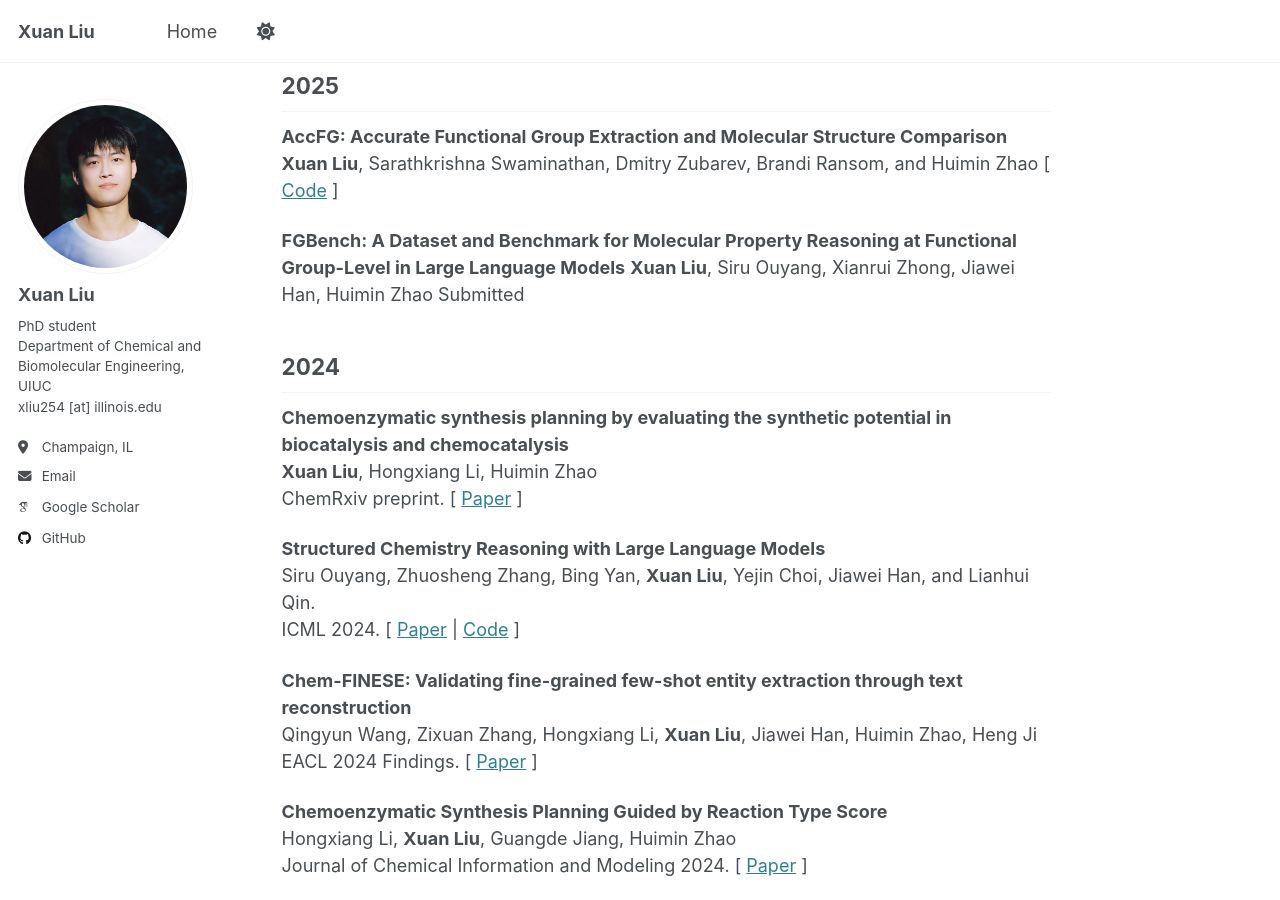
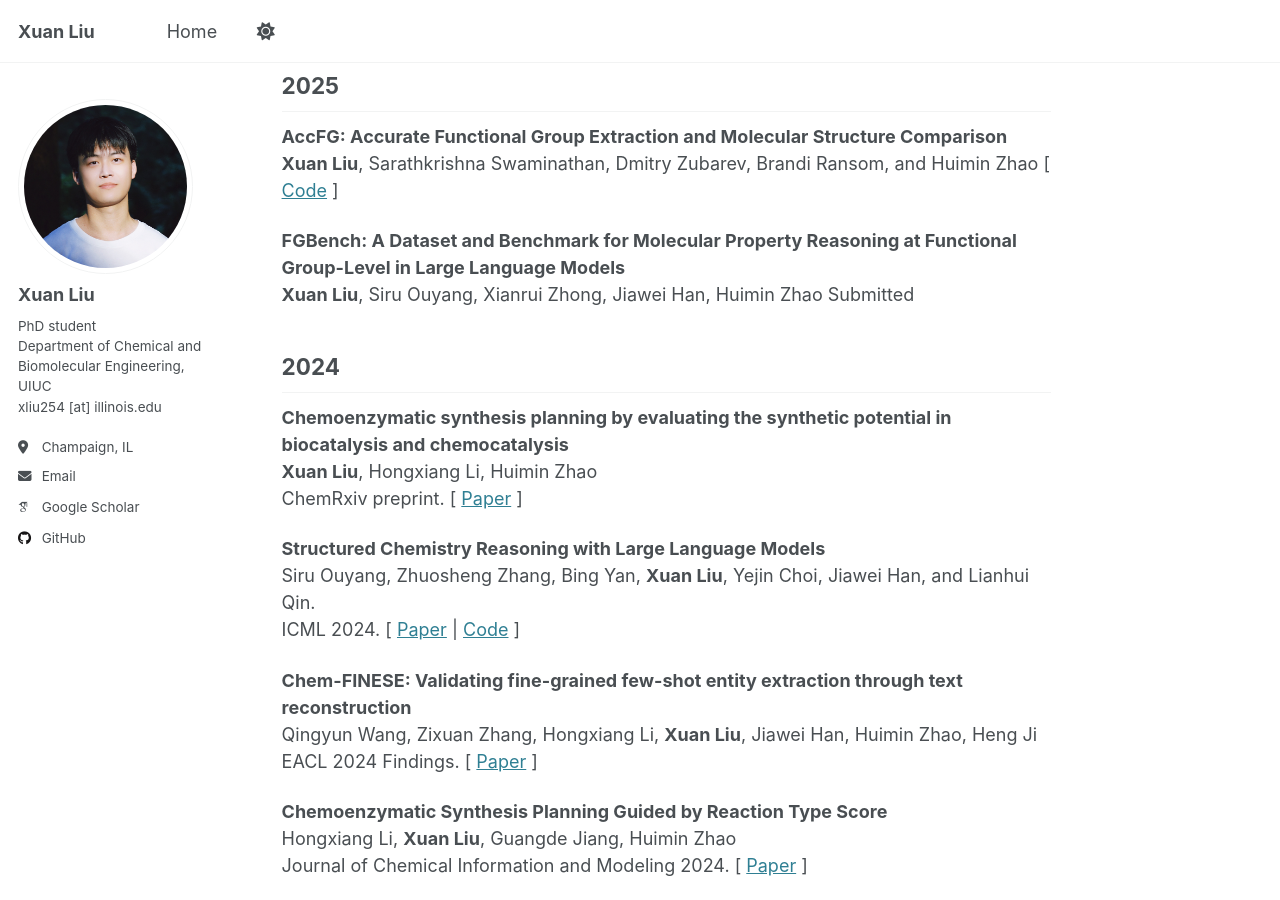
Before and after one commit to xuanliugit/xuanliugit.github.io, a Jekyll site: the page built from _pages/about.md, in a window 1280 px wide and 900 px high, scrolled down 658 px. Built offline with Jekyll 4.4.1, drawn with Linux system fonts in a browser that asks for light colours; some web fonts are replaced.

```diff
--- a/_config.yml
+++ b/_config.yml
@@ -123,7 +123,7 @@ atom_feed:
 
 
 # SEO Related
-google_site_verification :
+google_site_verification : "7I8zlxsyeABtsQgqsFIsKSAYYE3Qf73B8YmklqhWeT0"
 bing_site_verification   :
 alexa_site_verification  :
 yandex_site_verification :
@@ -131,7 +131,7 @@ yandex_site_verification :
 
 # Social Sharing
 twitter:
-  username               : &twitter
+  username               : "xuanlllme"
 facebook:
   username               :
   app_id                 :
--- a/_pages/about.md
+++ b/_pages/about.md
@@ -27,11 +27,11 @@ My research interests lie at machine learning and large language models for chem
 | See full list in my [Google Scholar profile](https://scholar.google.com/citations?user=XbtWYioAAAAJ).
 
 ## 2025
-**AccFG: Accurate Functional Group Extraction and Molecular Structure Comparison**
+**AccFG: Accurate Functional Group Extraction and Molecular Structure Comparison**<br>
 **Xuan Liu**, Sarathkrishna Swaminathan, Dmitry Zubarev, Brandi Ransom, and Huimin Zhao
 [ [Code](https://github.com/xuanliugit/AccFG) ]
 
-**FGBench: A Dataset and Benchmark for Molecular Property Reasoning at Functional Group-Level in Large Language Models**
+**FGBench: A Dataset and Benchmark for Molecular Property Reasoning at Functional Group-Level in Large Language Models**<br>
 **Xuan Liu**, Siru Ouyang, Xianrui Zhong, Jiawei Han, Huimin Zhao
 Submitted
 
```
